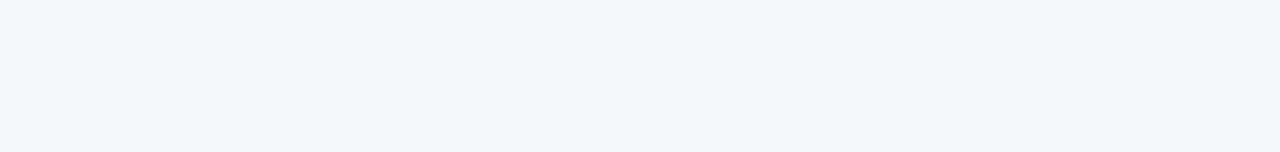
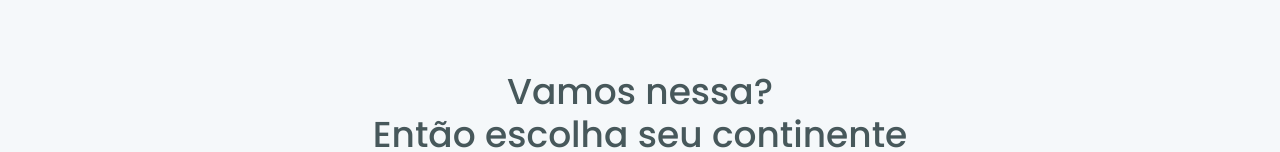
Before and after one commit to Hugovarellaa/nlw-06-node-js, a Next.js app in the folder worldtrip/: page / in a window 1280 px wide. Shown: the part 800-952 px from the top of the page. Before the commit the page ends 870 px from the top, so only its background shows below. Built offline with nearby package versions, Linux system fonts and the light colour scheme.

Commit message:
Texto do divider

```diff
--- /dev/null
+++ b/worldtrip/src/components/Heading/index.tsx
@@ -0,0 +1,21 @@
+import {
+  Heading as ChakraHeading,
+  HeadingProps as ChakraHeadingProps,
+} from "@chakra-ui/react";
+
+interface HeadingProps extends ChakraHeadingProps {
+  text: string;
+}
+
+export function Heading({ text, ...rest }: HeadingProps) {
+  return (
+    <ChakraHeading
+      {...rest}
+      textAlign="center"
+      fontSize={["lg", "3xl", "4xl"]}
+      fontWeight="500"
+    >
+      {text}
+    </ChakraHeading>
+  );
+}
--- a/worldtrip/src/pages/index.tsx
+++ b/worldtrip/src/pages/index.tsx
@@ -1,5 +1,6 @@
 import { Banner } from "../components/Banner";
 import { Header } from "../components/Header";
+import { Heading } from "../components/Heading";
 import { Separador } from "../components/Separador";
 import { TravelTypes } from "../components/TravelTypes";
 
@@ -8,8 +9,10 @@ export default function Home() {
     <>
       <Header />
       <Banner />
-      <TravelTypes/>
-      <Separador/>
+      <TravelTypes />
+      <Separador />
+      <Heading text="Vamos nessa?" />
+      <Heading text="Então escolha seu continente" mb={["5", "14"]} />
     </>
   );
 }
```
